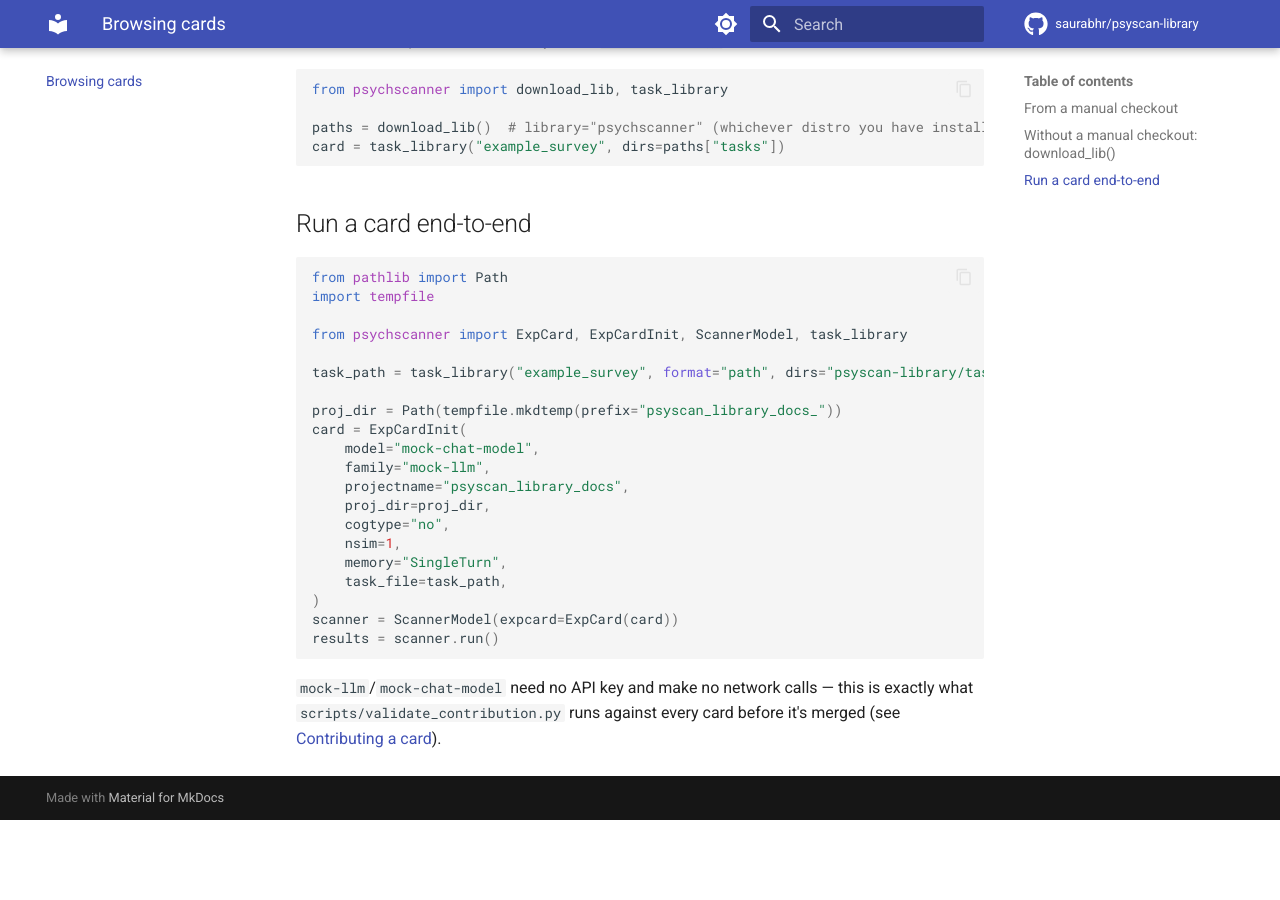
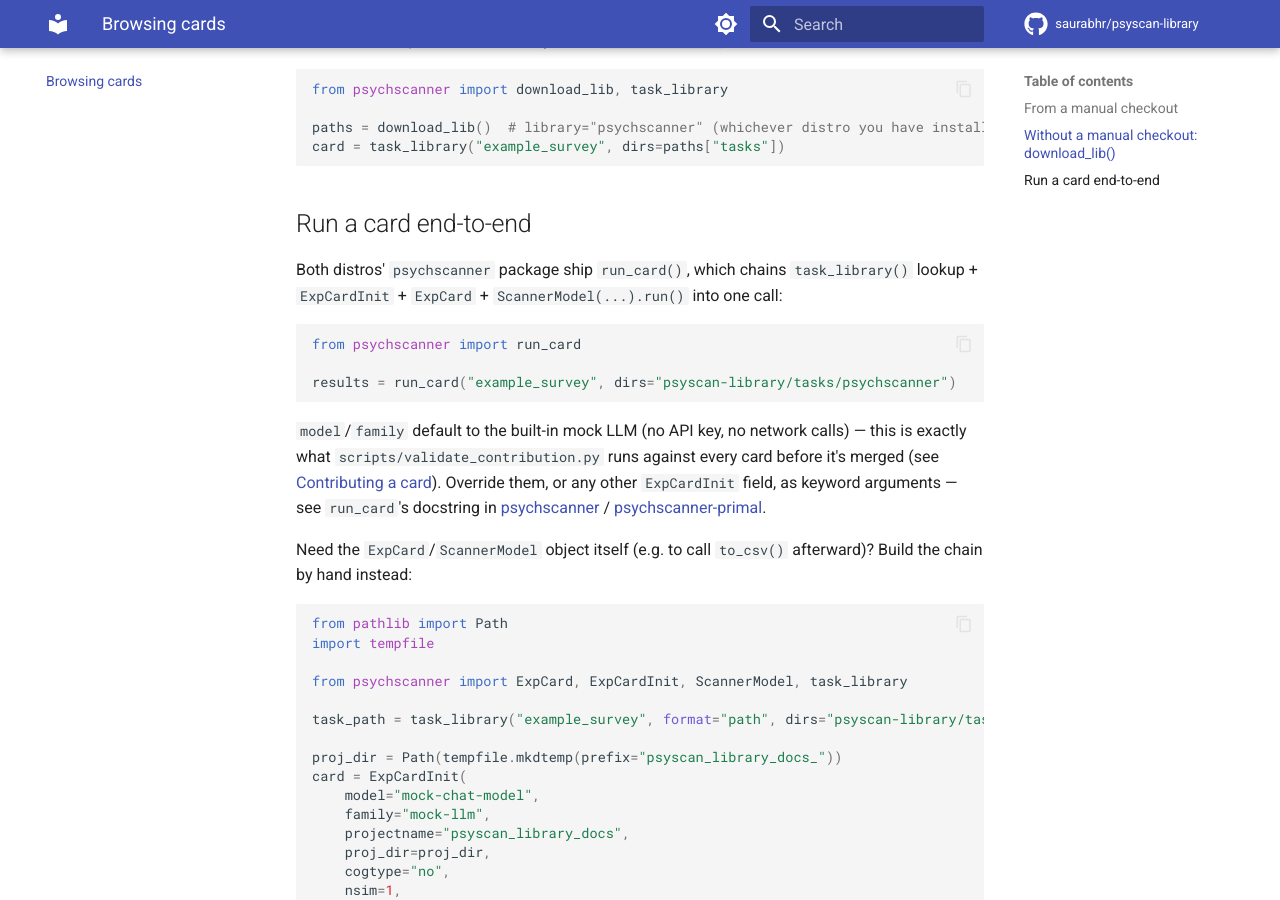
Before and after one commit to saurabhr/psyscan-library, an MkDocs documentation site: the page built from docs/browsing.md, in a window 1280 px wide and 900 px high, scrolled down 762 px. Built offline with MkDocs 1.6.1 and Material for MkDocs 9.7.7, drawn with Linux system fonts in a browser that asks for light colours; comment, search, counter and statistics services are not loaded; before the commit the page ends 1582 px from its top, so only the background shows below that.

````diff
--- a/docs/browsing.md
+++ b/docs/browsing.md
@@ -38,6 +38,27 @@ card = task_library("example_survey", dirs=paths["tasks"])
 
 ## Run a card end-to-end
 
+Both distros' `psychscanner` package ship `run_card()`, which chains
+`task_library()` lookup + `ExpCardInit` + `ExpCard` + `ScannerModel(...).run()`
+into one call:
+
+```python
+from psychscanner import run_card
+
+results = run_card("example_survey", dirs="psyscan-library/tasks/psychscanner")
+```
+
+`model`/`family` default to the built-in mock LLM (no API key, no network
+calls) — this is exactly what `scripts/validate_contribution.py` runs
+against every card before it's merged (see
+[Contributing a card](contributing.md)). Override them, or any other
+`ExpCardInit` field, as keyword arguments — see `run_card`'s docstring in
+[psychscanner](https://github.com/saurabhr/psychscanner/blob/main/src/psychscanner/run_card.py)
+/ [psychscanner-primal](https://github.com/saurabhr/psychscanner-primal/blob/main/src/psychscanner/run_card.py).
+
+Need the `ExpCard`/`ScannerModel` object itself (e.g. to call `to_csv()`
+afterward)? Build the chain by hand instead:
+
 ```python
 from pathlib import Path
 import tempfile
@@ -60,7 +81,3 @@ card = ExpCardInit(
 scanner = ScannerModel(expcard=ExpCard(card))
 results = scanner.run()
 ```
-
-`mock-llm`/`mock-chat-model` need no API key and make no network calls —
-this is exactly what `scripts/validate_contribution.py` runs against every
-card before it's merged (see [Contributing a card](contributing.md)).
````
Also changed, not shown: CONTRIBUTING.md (+4 -5 lines), 2 other files.
